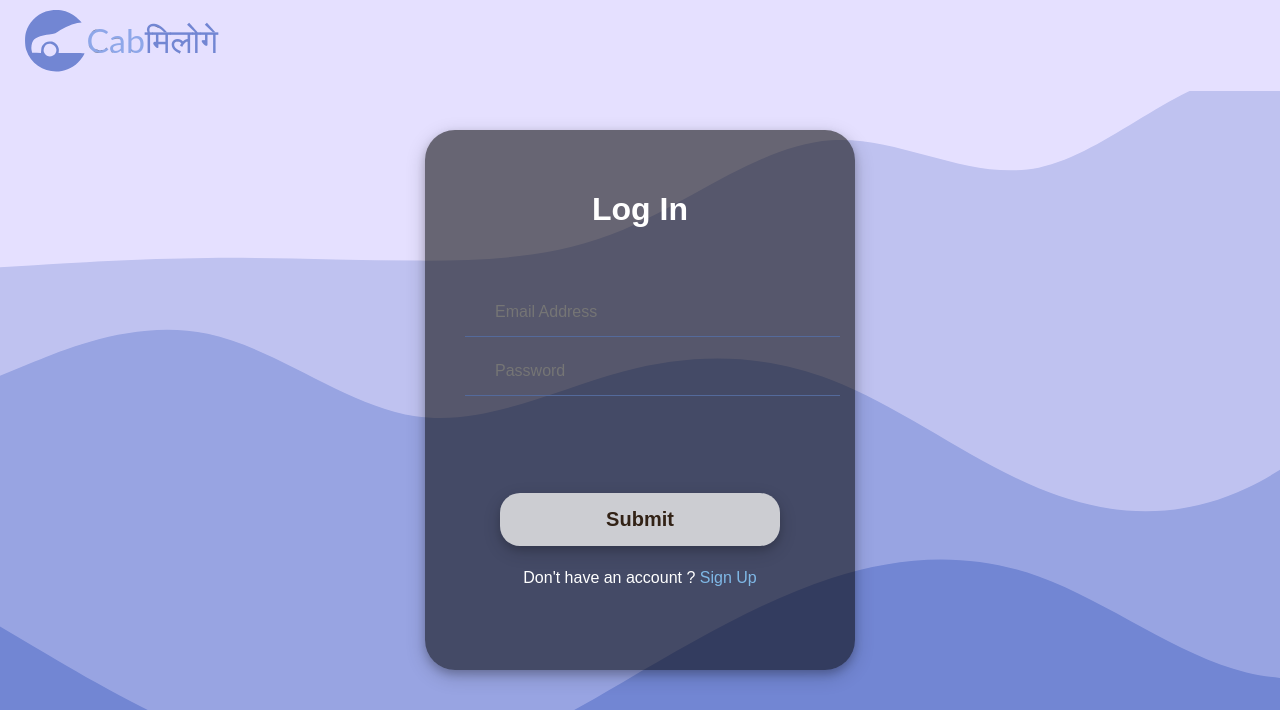
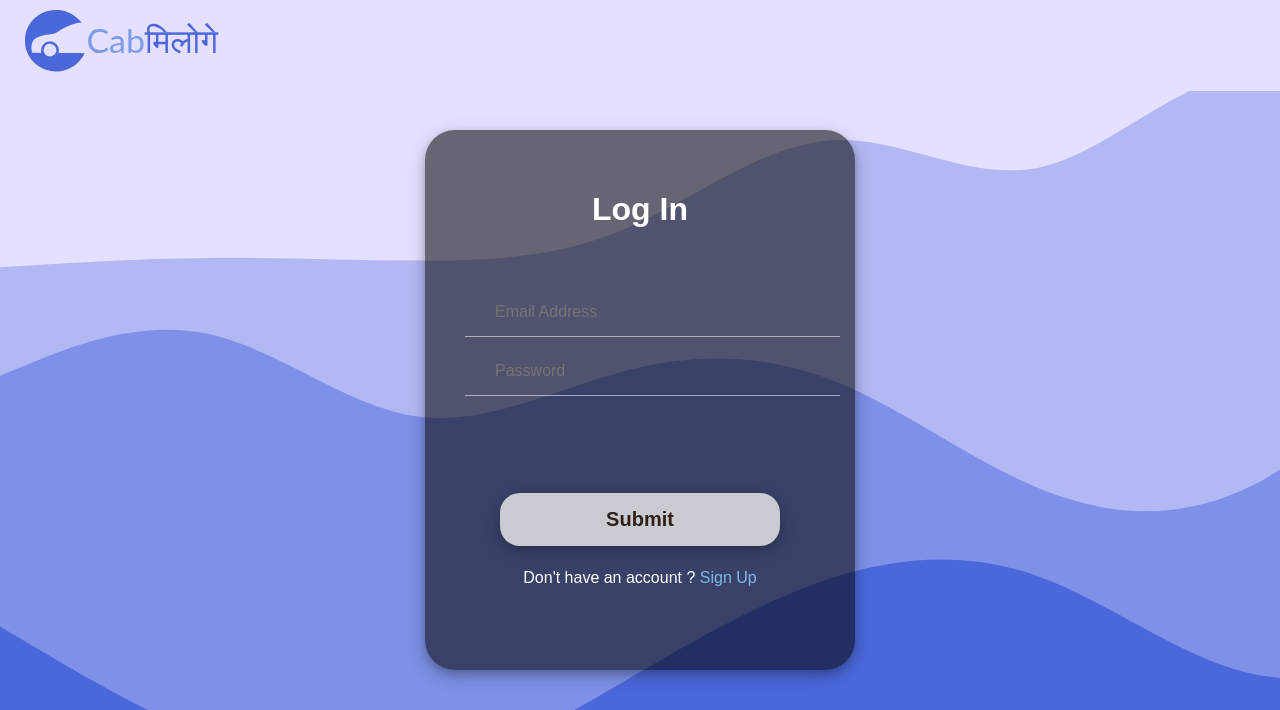
Before and after one commit to himanshuyv/CabMiloge, a Flask app: page / in a window 1280 px wide. Shown: the top 710 px of the page. Run offline with Flask 3, Linux system fonts and the light colour scheme.

Commit message:
brightened colors

```diff
--- a/templates/LogIn.html
+++ b/templates/LogIn.html
@@ -69,7 +69,7 @@ input{
     padding:0 30px 15px;
     font-size:16px;
     border:none;
-    border-bottom: 1px solid #546a9b;
+    border-bottom: 1px solid rgba(255,255,255,0.55);
     outline:none;
     background-color: rgba(0,0,0,0);
     color: #fff;
```
Also changed, not shown: static/icon.svg, static/login-background.svg, static/logo.svg.
